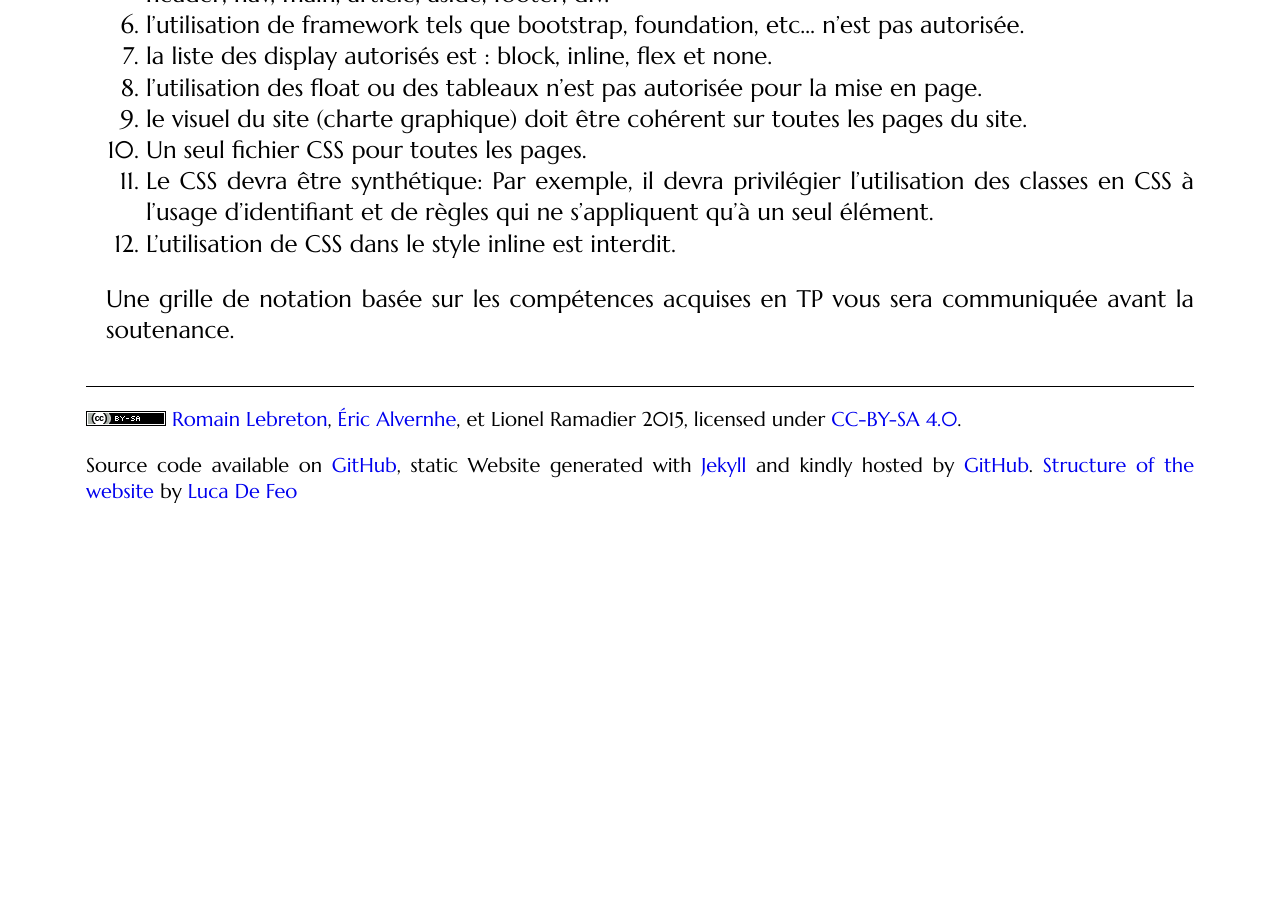
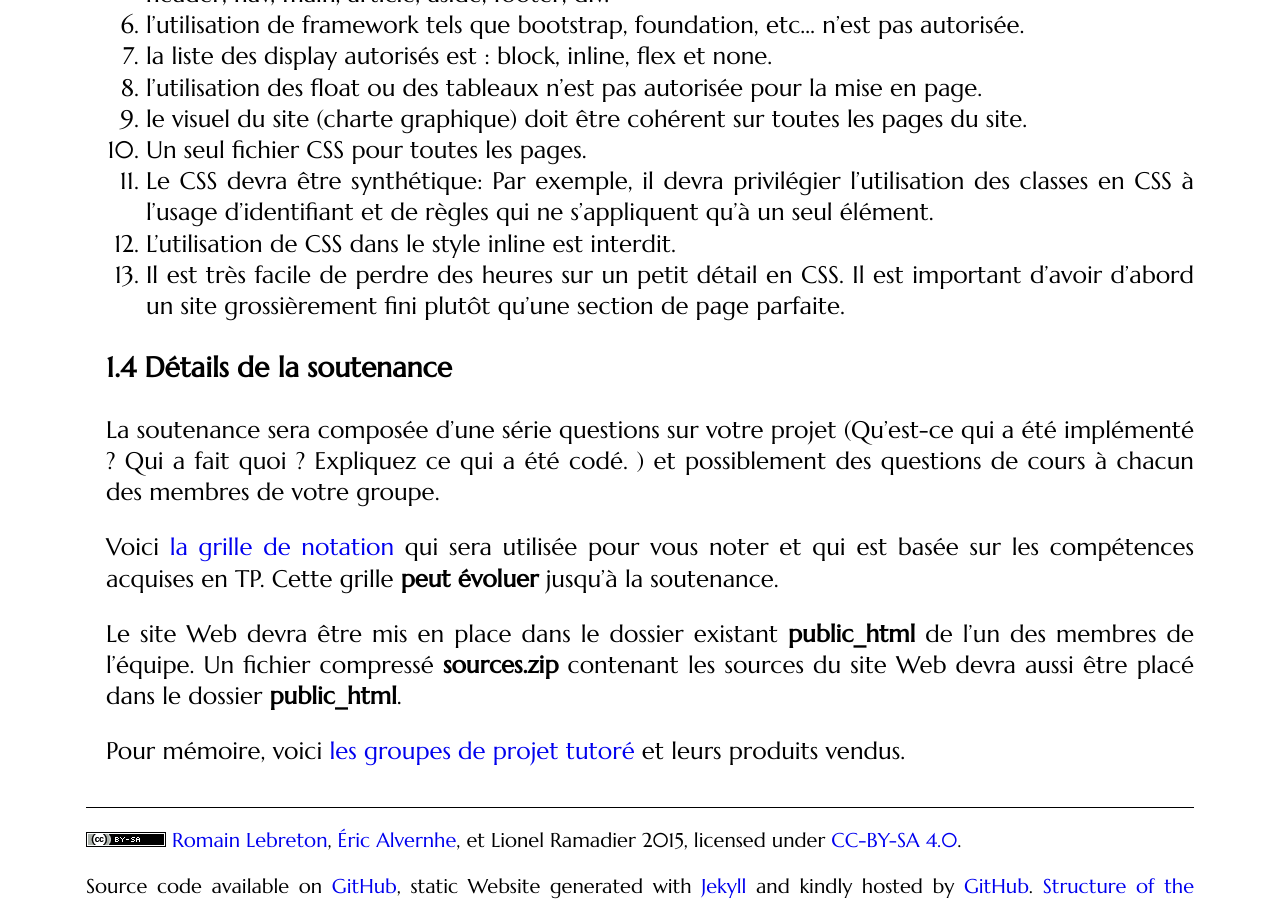
Before and after one commit to romainlebreton/R1.02-DeveloppementInterfacesWeb, a Jekyll site: the page built from projet.md, in a window 1280 px wide and 900 px high, scrolled down 2021 px. Built offline with Jekyll 4.4.1, drawn with Linux system fonts in a browser that asks for light colours; some web fonts are replaced; comment, search, counter and statistics services are not loaded; before the commit the page ends 2546 px from its top, so only the background shows below that.

Commit message:
update projet

```diff
--- a/projet.md
+++ b/projet.md
@@ -79,9 +79,29 @@ questions et réponses plus bas dans la page (utilisation des ancres).
    l’utilisation des classes en CSS à l’usage d’identifiant et de règles qui ne
    s’appliquent qu’à un seul élément.
 1. L’utilisation de CSS dans le style inline est interdit.
+1. Il est très facile de perdre des heures sur un petit détail en CSS. Il est
+   important d'avoir d'abord un site grossièrement fini plutôt qu'une section de
+   page parfaite.
 
-Une grille de notation basée sur les compétences acquises en TP vous
-sera communiquée avant la soutenance.
+### Détails de la soutenance
+
+La soutenance sera composée d'une série questions sur votre projet (Qu'est-ce
+qui a été implémenté ? Qui a fait quoi ? Expliquez ce qui a été codé. ) et
+possiblement des questions de cours à chacun des membres de votre groupe.
+
+Voici
+[la grille de notation](https://docs.google.com/spreadsheets/d/1C_zVXJytwIJ9EVgveuuzpiyS7qjHLG0_BmbPLpxxdsk/edit?usp=sharing)
+qui sera utilisée pour vous noter et qui est basée sur les compétences acquises
+en TP. Cette grille **peut évoluer** jusqu'à la soutenance.
+
+Le site Web devra être mis en place dans le dossier existant **public_html** de
+l'un des membres de l'équipe. Un fichier compressé **sources.zip** contenant les
+sources du site Web devra aussi être placé dans le dossier **public_html**.
+
+Pour mémoire, voici
+[les groupes de projet tutoré](https://docs.google.com/spreadsheets/d/1MSJYHpXNsjZGFl1xLberYLjEJRdtej37z3JFqSnq4fY/edit?usp=sharing)
+et leurs produits vendus.
+
 
 
 
@@ -90,15 +110,6 @@ sera communiquée avant la soutenance.
 <!-- ————————————— -->
 
 <!-- Critères: -->
-<!-- squelette HTML5 -->
-<!-- validation HTML & CSS -->
-<!-- encodage des caractères -->
-<!-- balises classique (p, listes, img, a, h1, em, cite, tableaux) -->
-<!-- formulaires et ses champs classiques -->
-
-<!-- utilisation d’images d’arriere plan,  -->
-<!-- de différentes fontes, etc. -->
-
 
 <!-- sélecteurs CSS : sélecteurs de base, combinaison et règles de priorité -->
 <!-- propriétés CSS classiques (couleur, taille, fontes, text-align  -->
```
